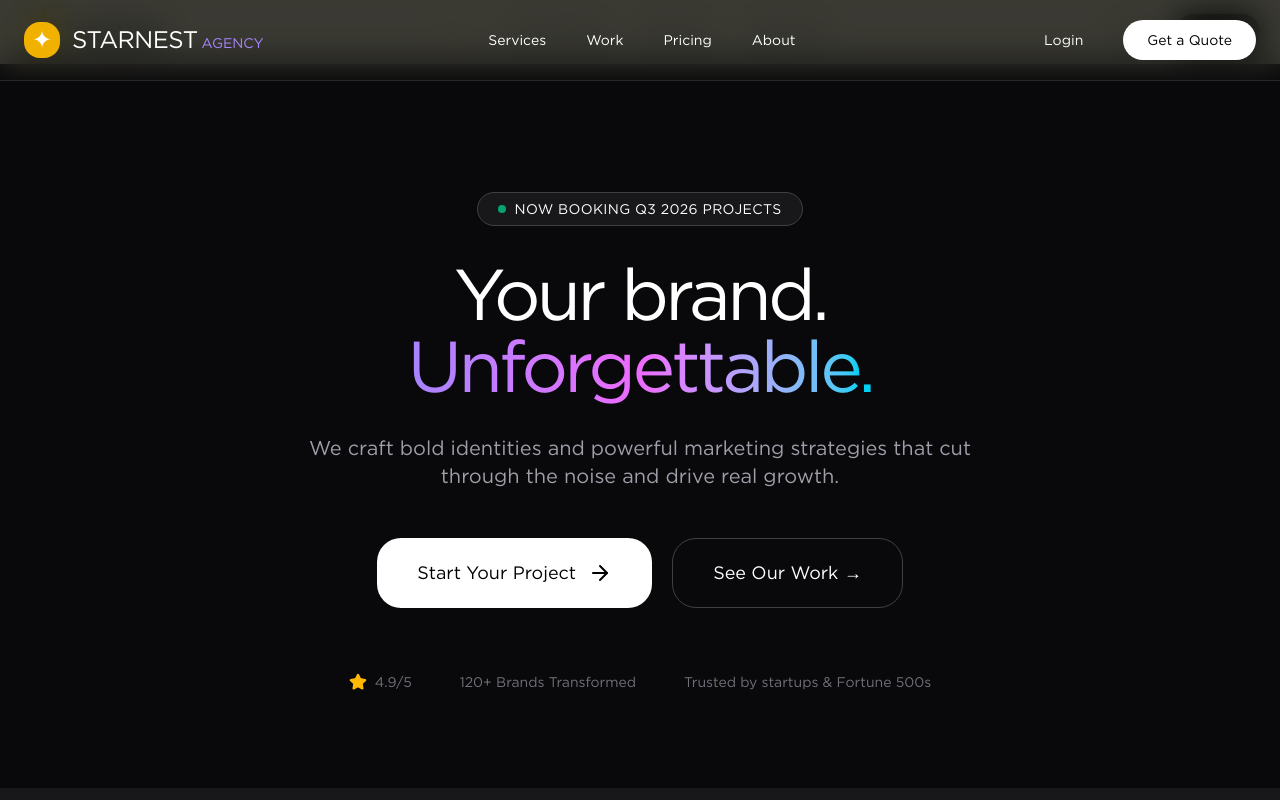
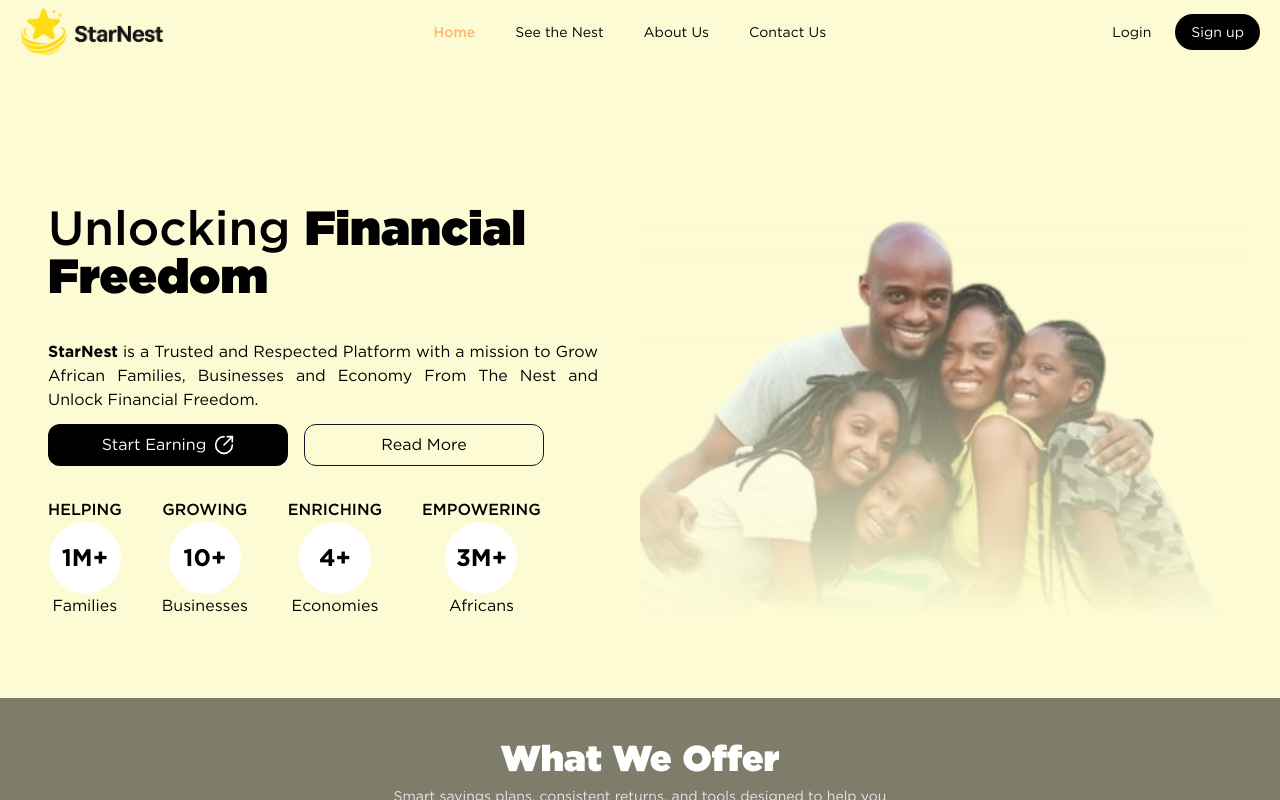
Before and after one commit to soorsa/starnest, a React (Vite) app: page / in a window 1280 px wide. Built offline with nearby package versions, Linux system fonts and the light colour scheme.

Commit message:
update:: paystack

```diff
--- a/src/hooks/payments/usePaystack.ts
+++ b/src/hooks/payments/usePaystack.ts
@@ -33,7 +33,7 @@
     //   onClose,
     // });
     paystack.newTransaction({
-      key: "pk_live_533947b627d98727651a32d5cba9c2b72979f3c7", // 🔁 Replace with your Paystack public key
+      key: "pk_live_588fefa471eec1c09f27fff52aaad203f61e161f", // 🔁 Replace with your Paystack public key
       // key: "pk_test_b9e752c6a78ba66ac52db02d686bedf6ccd3a6ac", // 🔁 Replace with your Paystack public key
       email,
       amount: amount * 100, // convert to kobo
--- a/src/routes/app.routes.tsx
+++ b/src/routes/app.routes.tsx
@@ -53,8 +53,8 @@
           <Routes>
             <Route path="/" element={<GeneralRoutes />}>
               <Route element={<Layout.default />}>
-                <Route index element={<LandingPage />} />
-                <Route path="/index" element={<Index />} />
+                <Route index element={<Index />} />
+                <Route path="index" element={<LandingPage />} />
                 <Route path="/about" element={<AboutUs />} />
                 <Route path="/contact" element={<ContactUs />} />
               </Route>
```
